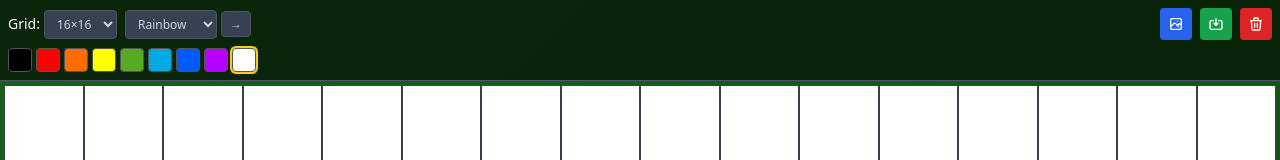
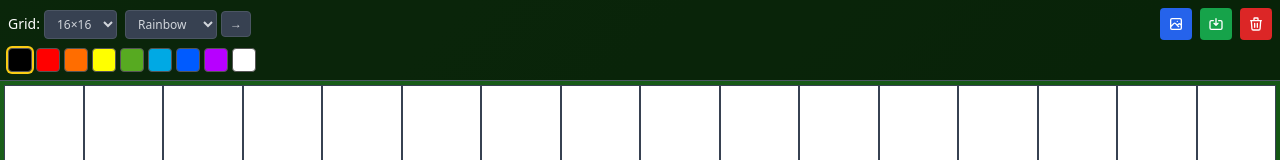
Before and after one commit to jackmacaa/pixel-art, a React (Vite) app: page / in a window 1280 px wide. Shown: the top 160 px of the page. Built offline with nearby package versions, Linux system fonts and the light colour scheme.

Commit message:
set default colour to first one, which should be black

```diff
--- a/src/components/PixelArt.tsx
+++ b/src/components/PixelArt.tsx
@@ -84,7 +84,7 @@ export const PixelArt: React.FC<PixelArtProps> = ({
 }) => {
   const [gridSize, setGridSize] = useState<GridSize>(DEFAULT_SIZE);
   const [currentPalette, setCurrentPalette] = useState<PaletteName>(DEFAULT_PALETTE);
-  const [colorIndex, setColorIndex] = useState<number>(PALETTES[DEFAULT_PALETTE].length - 1); // Default to white (last color)
+  const [colorIndex, setColorIndex] = useState<number>(0); // Default to black (first color)
   const [grid, setGrid] = useState<number[][]>(() =>
     Array.from({ length: DEFAULT_SIZE }, () => Array.from({ length: DEFAULT_SIZE }, () => 0))
   );
```
